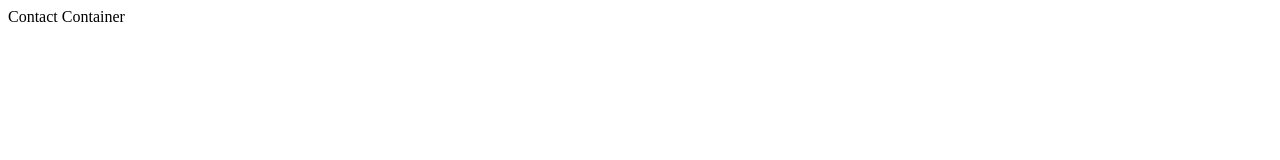
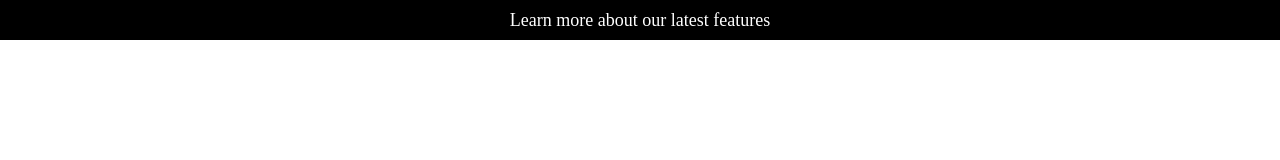
Before and after one commit to KevinR777/react-i-app, a Gatsby site: page /contact in a window 1280 px wide. Built offline with nearby package versions, Linux system fonts and the light colour scheme; Gatsby itself is replaced by a stand-in of ours.

Commit message:
Adding Banner

```diff
--- /dev/null
+++ b/src/components/banner/banner.jsx
@@ -0,0 +1,10 @@
+import React from 'react'
+import './banner.styles.css'
+
+const Banner = ({message}) => {
+    return <div id="banner" className='banner'>
+        {message}
+    </div>
+}
+
+export default Banner
--- /dev/null
+++ b/src/components/banner/banner.styles.css
@@ -0,0 +1,13 @@
+.banner {
+    background-color: black;
+    color: white;
+    position: absolute;
+    width: 100%;
+    top: 0;
+    left: 0;
+    height: 5%;
+    display: flex;
+    align-items: center;
+    justify-content: center;
+    font-size: 18px;
+}
--- a/src/containers/contact/contact-container.jsx
+++ b/src/containers/contact/contact-container.jsx
@@ -1,8 +1,9 @@
 import React from 'react'
+import Banner from '../../components/banner/banner'
 
 const ContactContainer = () => {
-    return <div>
-        Contact Container
+    return <div id="contact-container">
+       <Banner message="Learn more about our latest features"/>
     </div>
 }
 
```
